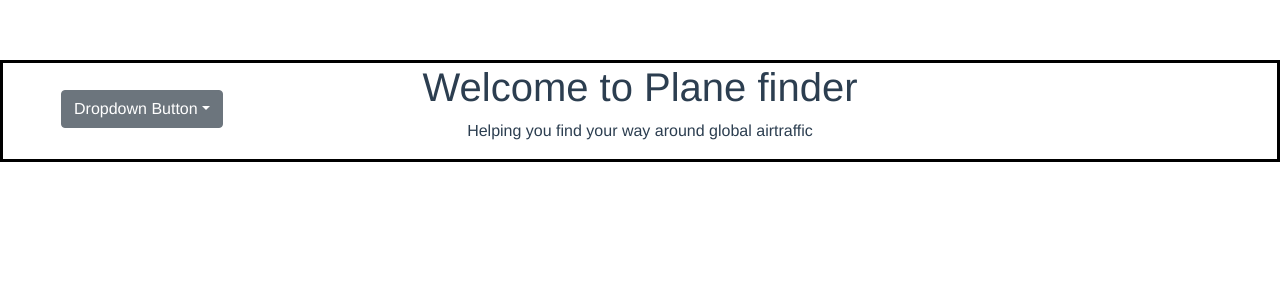
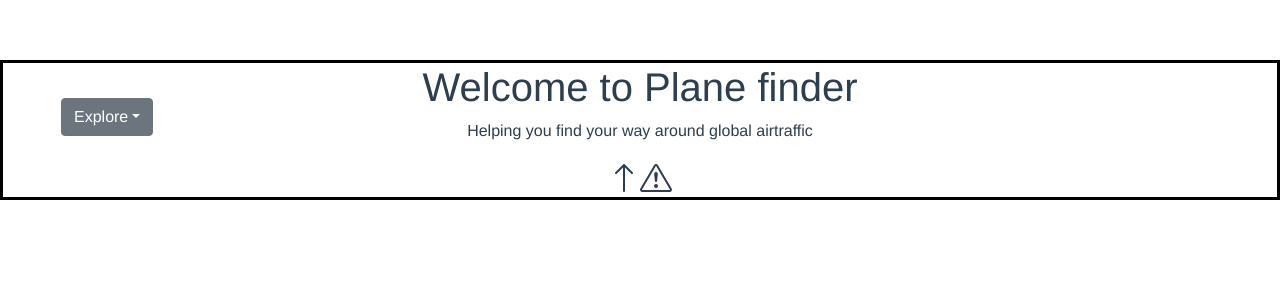
Before and after one commit to Alexthespaceman/plane-finder, a Vue app: page / in a window 1280 px wide. Shown: the top 300 px of the page. Built offline with nearby package versions, Linux system fonts and the light colour scheme.

Commit message:
add bootstrap icons

```diff
--- a/src/components/HelloWorld.vue
+++ b/src/components/HelloWorld.vue
@@ -1,23 +1,29 @@
 <template>
   <div class="Header">
     <div>
-      <b-dropdown id="dropdown-1" text="Dropdown Button" class="m-md-2">
-        <b-dropdown-item>First Action</b-dropdown-item>
-        <b-dropdown-item>Second Action</b-dropdown-item>
-        <b-dropdown-item>Third Action</b-dropdown-item>
+      <b-dropdown id="dropdown-1" text="Explore" class="m-md-2">
+        <b-dropdown-item>You're local Airport flights</b-dropdown-item>
+        <b-dropdown-item>Filter by Aircraft type</b-dropdown-item>
+        <b-dropdown-item>Delays</b-dropdown-item>
         <b-dropdown-divider></b-dropdown-divider>
         <b-dropdown-item active>Active action</b-dropdown-item>
         <b-dropdown-item disabled>Disabled action</b-dropdown-item>
       </b-dropdown>
     </div>
+
     <h1 class="header1">{{ msg }}</h1>
     <p>Helping you find your way around global airtraffic</p>
+    <div class="h2 mb-0">
+      <b-icon icon="arrow-up"></b-icon>
+      <b-icon icon="exclamation-triangle"></b-icon>
+    </div>
   </div>
 </template>
 
 <script>
 export default {
   name: "Header",
+
   props: {
     msg: String,
   },
```
